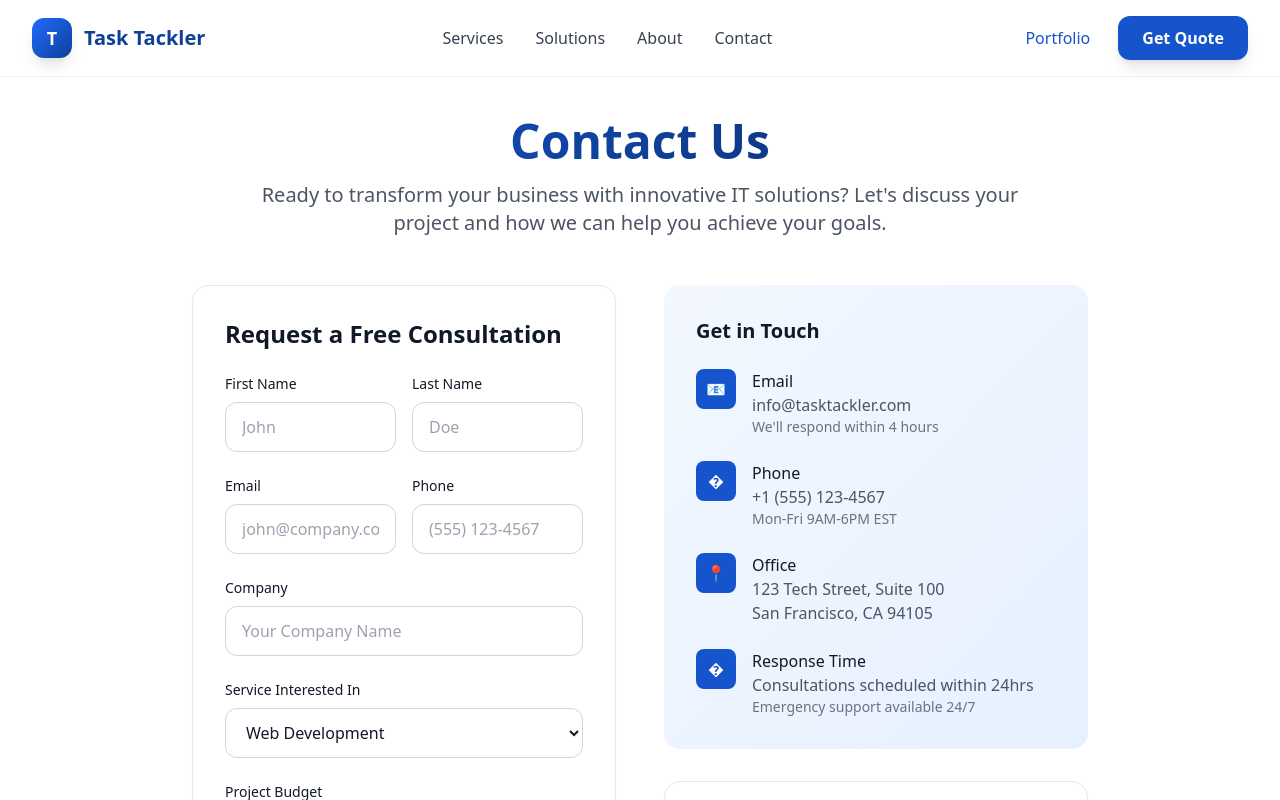
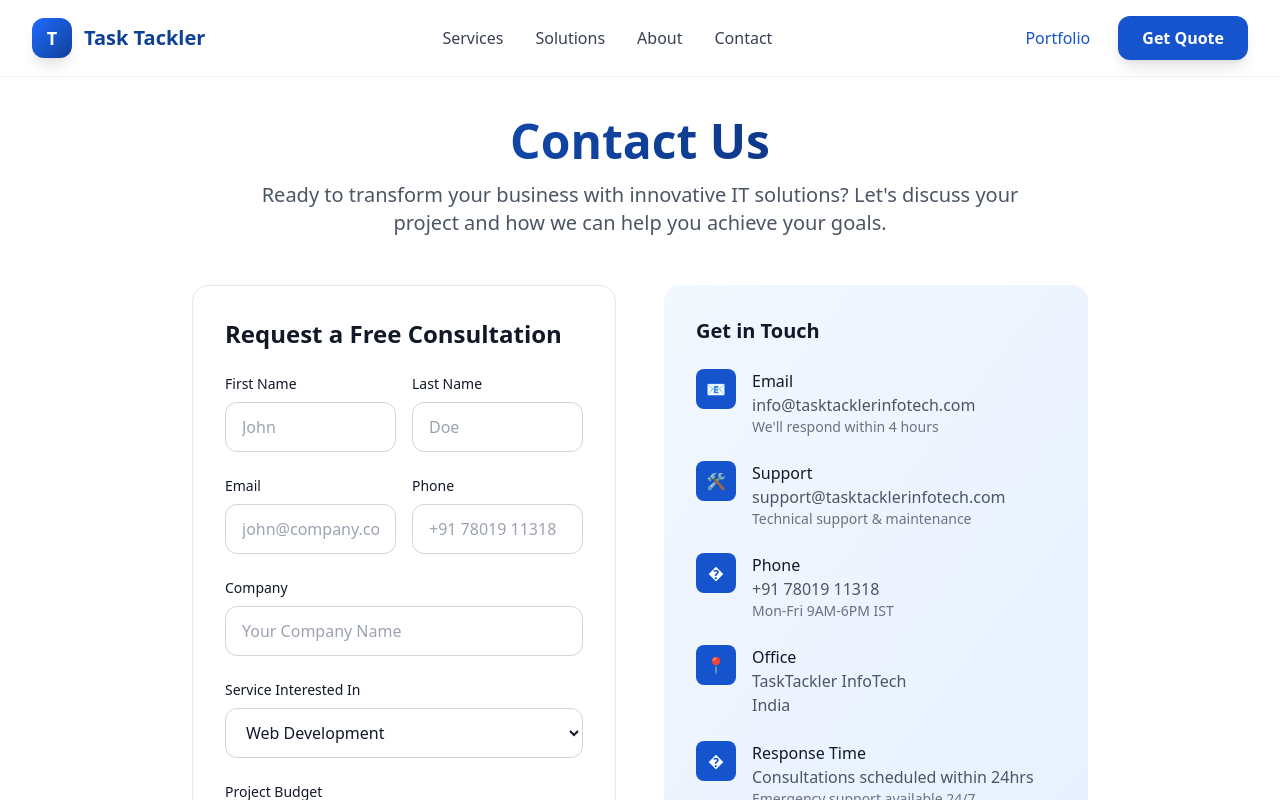
Before and after one commit to DineshPrajapat2011/TaskTackler, a Next.js app: page /contact in a window 1280 px wide. Shown: the top 800 px of the page. Built offline with nearby package versions, Linux system fonts and the light colour scheme.

Commit message:
Update email addresses and add admin quote system

```diff
--- /dev/null
+++ b/app/api/quotes/route.ts
@@ -0,0 +1,61 @@
+import { NextRequest, NextResponse } from 'next/server'
+
+interface QuoteRequest {
+  companyName: string
+  contactName: string
+  email: string
+  phone: string
+  projectType: string
+  description: string
+  budget: string
+  timeline: string
+}
+
+export async function POST(request: NextRequest) {
+  try {
+    const data: QuoteRequest = await request.json()
+
+    // Validate required fields
+    if (!data.companyName || !data.contactName || !data.email || !data.projectType || !data.description) {
+      return NextResponse.json({ error: 'Missing required fields' }, { status: 400 })
+    }
+
+    // In a real application, you would:
+    // 1. Send email to admin@tasktacklerinfotech.com (Email service setup required)
+    // 2. Send confirmation email to the client
+    // 3. Store in database
+    // Note: Email service (SendGrid, Mailgun, etc.) needs to be configured
+
+    console.log('Quote request received for admin@tasktacklerinfotech.com:', data)
+
+    // Simulate email sending to admin
+    const adminEmailData = {
+      to: 'admin@tasktacklerinfotech.com',
+      subject: `New Quote Request from ${data.companyName}`,
+      body: `
+        New quote request received:
+
+        Company: ${data.companyName}
+        Contact: ${data.contactName}
+        Email: ${data.email}
+        Phone: ${data.phone}
+        Project Type: ${data.projectType}
+        Budget: ${data.budget}
+        Timeline: ${data.timeline}
+
+        Description:
+        ${data.description}
+      `
+    }
+
+    console.log('Email would be sent to admin:', adminEmailData)
+
+    return NextResponse.json({
+      success: true,
+      message: 'Quote request submitted successfully. Admin has been notified.'
+    })
+  } catch (error) {
+    console.error('Error processing quote request:', error)
+    return NextResponse.json({ error: 'Failed to process quote request' }, { status: 500 })
+  }
+}
--- a/app/contact/page.tsx
+++ b/app/contact/page.tsx
@@ -48,7 +48,7 @@
                 <input
                   type="tel"
                   className="w-full px-4 py-3 border border-gray-300 rounded-xl focus:ring-2 focus:ring-brand-500 focus:border-transparent outline-none transition-all"
-                  placeholder="(555) 123-4567"
+                  placeholder="+91 78019 11318"
                 />
               </div>
             </div>
@@ -98,6 +98,9 @@
             >
               Schedule Free Consultation
             </button>
+            <p className="text-xs text-gray-500 mt-2 text-center">
+              Note: Email notifications are currently being configured. For immediate assistance, please call +91 78019 11318
+            </p>
           </form>
         </div>
 
@@ -112,8 +115,18 @@
                 </div>
                 <div>
                   <div className="font-medium text-gray-900">Email</div>
-                  <div className="text-gray-600">info@tasktackler.com</div>
+                  <div className="text-gray-600">info@tasktacklerinfotech.com</div>
                   <div className="text-sm text-gray-500">We&apos;ll respond within 4 hours</div>
+                </div>
+              </div>
+              <div className="flex items-start gap-4">
+                <div className="w-10 h-10 bg-brand-600 rounded-lg flex items-center justify-center text-white">
+                  🛠️
+                </div>
+                <div>
+                  <div className="font-medium text-gray-900">Support</div>
+                  <div className="text-gray-600">support@tasktacklerinfotech.com</div>
+                  <div className="text-sm text-gray-500">Technical support & maintenance</div>
                 </div>
               </div>
               <div className="flex items-start gap-4">
@@ -122,8 +135,8 @@
                 </div>
                 <div>
                   <div className="font-medium text-gray-900">Phone</div>
-                  <div className="text-gray-600">+1 (555) 123-4567</div>
-                  <div className="text-sm text-gray-500">Mon-Fri 9AM-6PM EST</div>
+                  <div className="text-gray-600">+91 78019 11318</div>
+                  <div className="text-sm text-gray-500">Mon-Fri 9AM-6PM IST</div>
                 </div>
               </div>
               <div className="flex items-start gap-4">
@@ -132,8 +145,8 @@
                 </div>
                 <div>
                   <div className="font-medium text-gray-900">Office</div>
-                  <div className="text-gray-600">123 Tech Street, Suite 100</div>
-                  <div className="text-gray-600">San Francisco, CA 94105</div>
+                  <div className="text-gray-600">TaskTackler InfoTech</div>
+                  <div className="text-gray-600">India</div>
                 </div>
               </div>
               <div className="flex items-start gap-4">
--- a/app/post/page.tsx
+++ b/app/post/page.tsx
@@ -129,7 +129,7 @@
                 type="tel"
                 value={phone}
                 onChange={(e) => setPhone(e.target.value)}
-                placeholder="(555) 123-4567"
+                placeholder="+91 78019 11318"
                 className="w-full px-4 py-3 border border-gray-300 rounded-xl focus:ring-2 focus:ring-brand-500 focus:border-transparent outline-none transition-all"
               />
             </div>
--- a/components/Footer.tsx
+++ b/components/Footer.tsx
@@ -62,6 +62,8 @@
             <h4 className="font-semibold text-lg">Support</h4>
             <div className="space-y-2">
               <Link href="/contact" className="block text-gray-400 hover:text-white transition-colors text-sm">Contact Us</Link>
+              <a href="mailto:support@tasktacklerinfotech.com" className="block text-gray-400 hover:text-white transition-colors text-sm">Technical Support</a>
+              <a href="mailto:admin@tasktacklerinfotech.com" className="block text-gray-400 hover:text-white transition-colors text-sm">Admin/Quotes</a>
               <Link href="#" className="block text-gray-400 hover:text-white transition-colors text-sm">Help Center</Link>
               <Link href="#" className="block text-gray-400 hover:text-white transition-colors text-sm">Privacy Policy</Link>
               <Link href="#" className="block text-gray-400 hover:text-white transition-colors text-sm">Terms of Service</Link>
```
